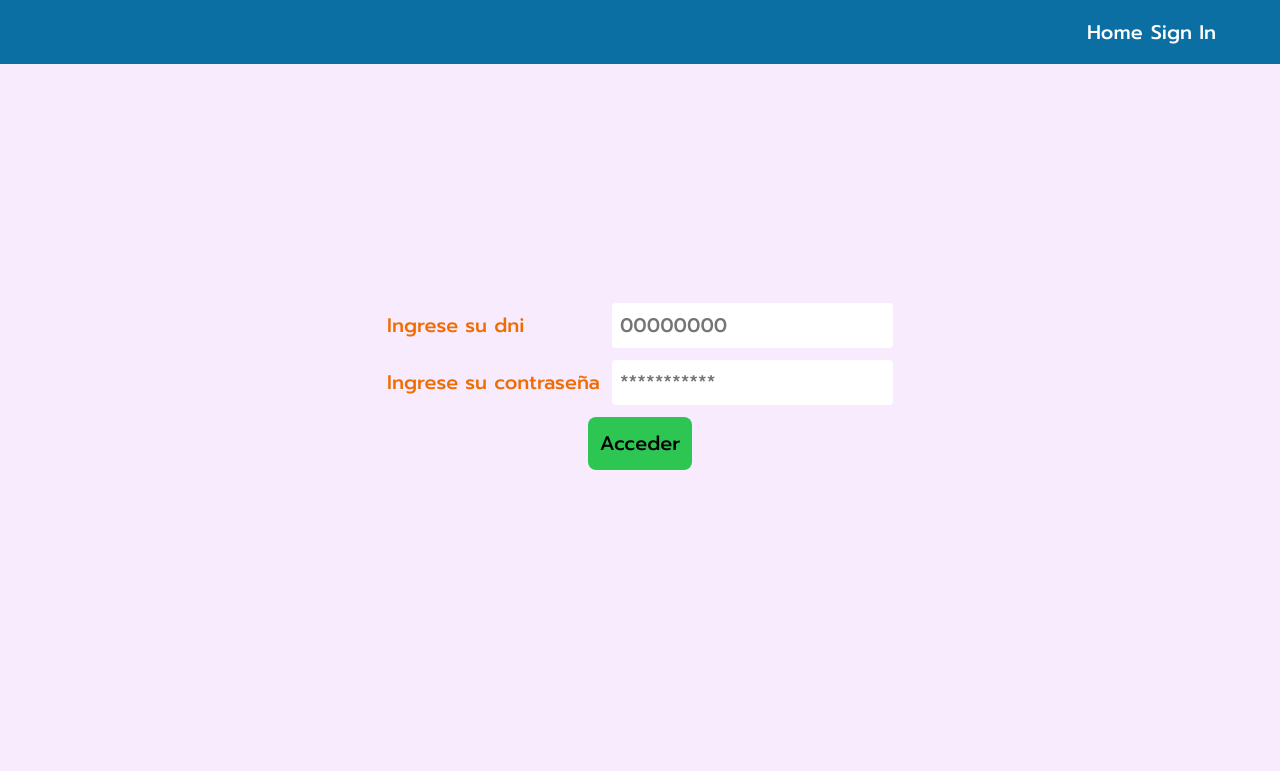
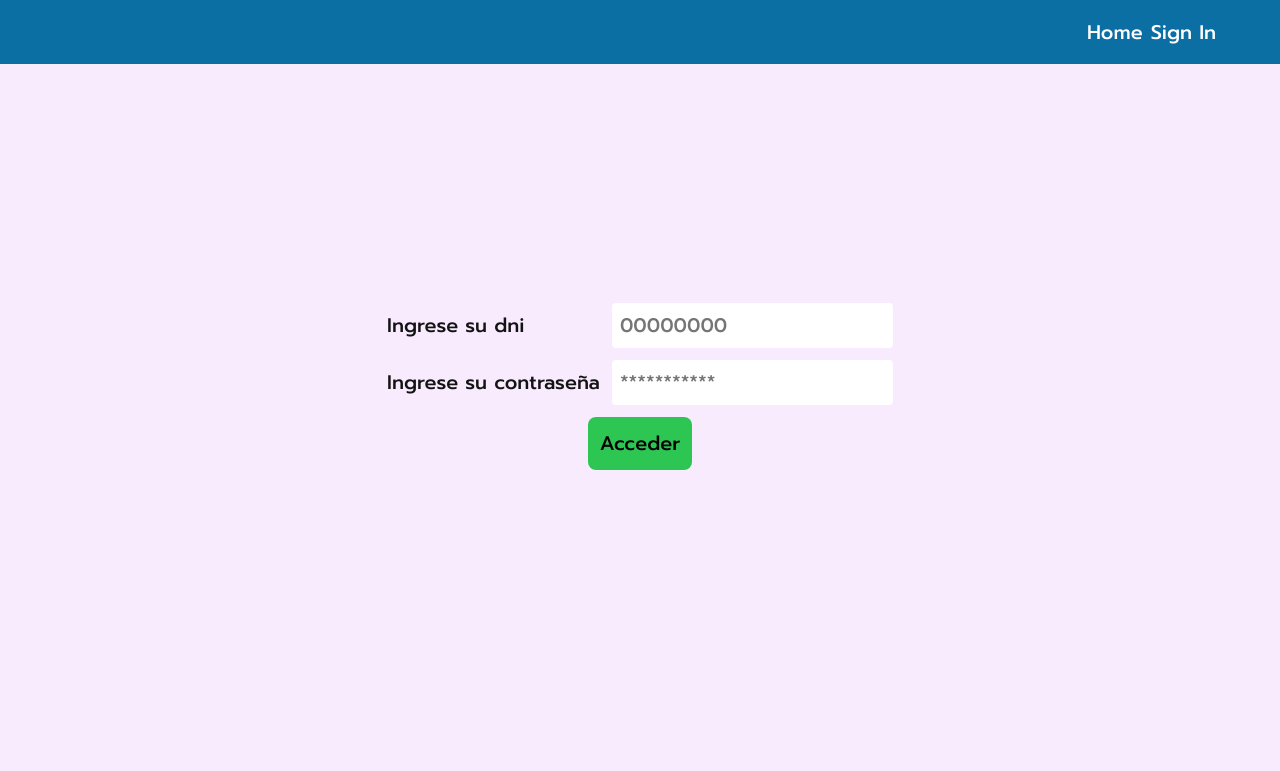
Before and after one commit to Galo98/Alumni-ExamenFinal, a PHP site: page /login.php in a window 1280 px wide. Shown: the top 771 px of the page. Run offline with PHP 8.4, Linux system fonts and the light colour scheme.

Commit message:
cambio de colores login

```diff
--- a/css/login.css
+++ b/css/login.css
@@ -5,7 +5,7 @@ input[type=number]::-webkit-outer-spin-button {
 }
 
 .contenedorLogin{
-    color: var(--color-naranja300);
+    color: var(--color-negro);
     font: var(--font-P500);
 }
 
```
